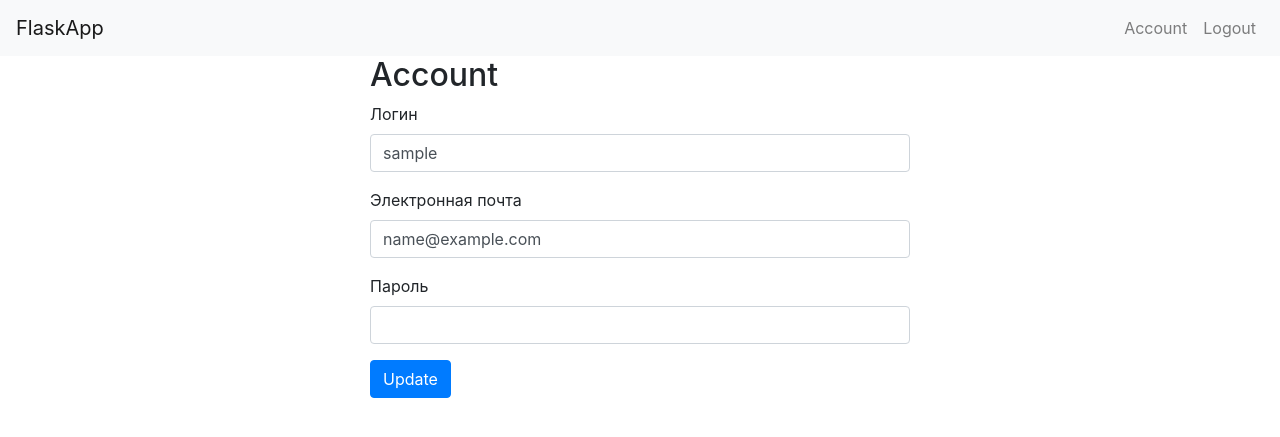
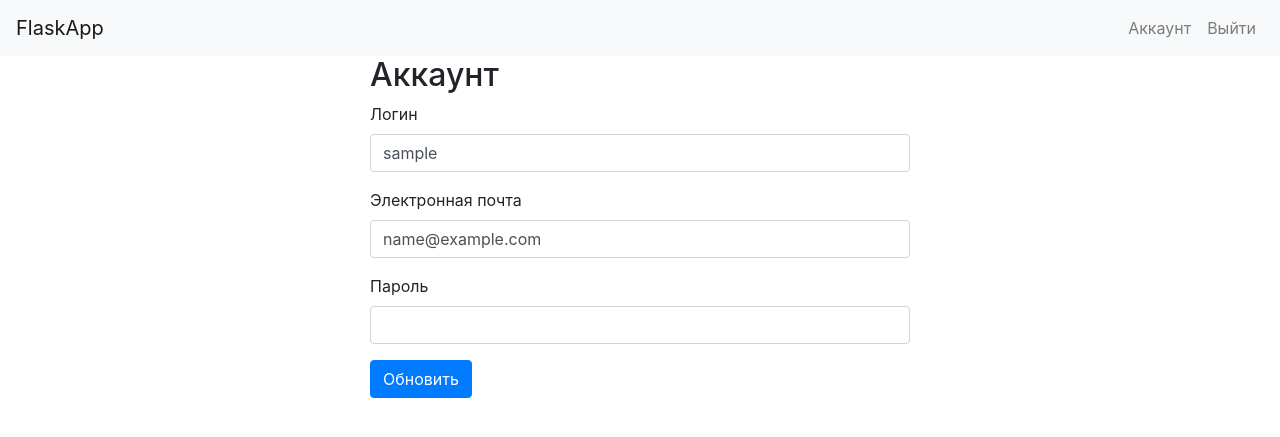
Before and after one commit to krylovolegv/VD-07_auth_new_project, a Flask app: page /profile in a window 1280 px wide. Shown: the top 437 px of the page. Run offline with Flask 3, Linux system fonts and the light colour scheme; the visitor is signed in with stand-in values (Sample User, id 1); some libraries are stand-ins or nearby versions.

Commit message:
add html

```diff
--- a/app/templates/base.html
+++ b/app/templates/base.html
@@ -1,5 +1,5 @@
 <!DOCTYPE html>
-<html lang="en">
+<html lang="ru">
 <head>
     <meta charset="UTF-8">
     <meta name="viewport" content="width=device-width, initial-scale=1.0">
@@ -9,24 +9,24 @@
 <body>
     <nav class="navbar navbar-expand-lg navbar-light bg-light">
         <a class="navbar-brand" href="{{ url_for('home') }}">FlaskApp</a>
-        <button class="navbar-toggler" type="button" data-toggle="collapse" data-target="#navbarNav" aria-controls="navbarNav" aria-expanded="false" aria-label="Toggle navigation">
+        <button class="navbar-toggler" type="button" data-toggle="collapse" data-target="#navbarNav" aria-controls="navbarNav" aria-expanded="false" aria-label="Переключить навигацию">
             <span class="navbar-toggler-icon"></span>
         </button>
         <div class="collapse navbar-collapse" id="navbarNav">
             <ul class="navbar-nav ml-auto">
                 {% if current_user.is_authenticated %}
                 <li class="nav-item">
-                    <a class="nav-link" href="{{ url_for('account') }}">Account</a>
+                    <a class="nav-link" href="{{ url_for('account') }}">Аккаунт</a>
                 </li>
                 <li class="nav-item">
-                    <a class="nav-link" href="{{ url_for('logout') }}">Logout</a>
+                    <a class="nav-link" href="{{ url_for('logout') }}">Выйти</a>
                 </li>
                 {% else %}
                 <li class="nav-item">
-                    <a class="nav-link" href="{{ url_for('login') }}">Login</a>
+                    <a class="nav-link" href="{{ url_for('login') }}">Войти</a>
                 </li>
                 <li class="nav-item">
-                    <a class="nav-link" href="{{ url_for('register') }}">Register</a>
+                    <a class="nav-link" href="{{ url_for('register') }}">Регистрация</a>
                 </li>
                 {% endif %}
             </ul>
--- a/app/templates/home.html
+++ b/app/templates/home.html
@@ -1,5 +1,5 @@
 {% extends "base.html" %}
-{% block title %}Home{% endblock %}
+{% block title %}Главная{% endblock %}
 {% block content %}
     <h1>Добро пожаловать!</h1>
 {% endblock %}
--- a/app/templates/login.html
+++ b/app/templates/login.html
@@ -1,9 +1,9 @@
 {% extends "base.html" %}
-{% block title %}Login{% endblock %}
+{% block title %}Войти{% endblock %}
 {% block content %}
     <div class="row justify-content-center">
         <div class="col-md-6">
-            <h2>Login</h2>
+            <h2>Войти</h2>
             <form method="POST" action="">
                 {{ form.hidden_tag() }}
                 <div class="form-group">
@@ -18,7 +18,7 @@
                     {{ form.remember(class="form-check-input") }}
                     {{ form.remember.label(class="form-check-label") }}
                 </div>
-                <button type="submit" class="btn btn-primary">Login</button>
+                <button type="submit" class="btn btn-primary">Войти</button>
             </form>
         </div>
     </div>
--- a/app/templates/profile.html
+++ b/app/templates/profile.html
@@ -1,9 +1,9 @@
 {% extends "base.html" %}
-{% block title %}Account{% endblock %}
+{% block title %}Аккаунт{% endblock %}
 {% block content %}
     <div class="row justify-content-center">
         <div class="col-md-6">
-            <h2>Account</h2>
+            <h2>Аккаунт</h2>
             <form method="POST" action="">
                 {{ form.hidden_tag() }}
                 <div class="form-group">
@@ -18,7 +18,7 @@
                     {{ form.password.label(class="form-label") }}
                     {{ form.password(class="form-control") }}
                 </div>
-                <button type="submit" class="btn btn-primary">Update</button>
+                <button type="submit" class="btn btn-primary">Обновить</button>
             </form>
         </div>
     </div>
--- a/app/templates/register.html
+++ b/app/templates/register.html
@@ -1,9 +1,9 @@
 {% extends "base.html" %}
-{% block title %}Register{% endblock %}
+{% block title %}Регистрация{% endblock %}
 {% block content %}
     <div class="row justify-content-center">
         <div class="col-md-6">
-            <h2>Register</h2>
+            <h2>Регистрация</h2>
             <form method="POST" action="">
                 {{ form.hidden_tag() }}
                 <div class="form-group">
@@ -22,7 +22,7 @@
                     {{ form.confirm_password.label(class="form-label") }}
                     {{ form.confirm_password(class="form-control") }}
                 </div>
-                <button type="submit" class="btn btn-primary">Register</button>
+                <button type="submit" class="btn btn-primary">Зарегистрироваться</button>
             </form>
         </div>
     </div>
```
